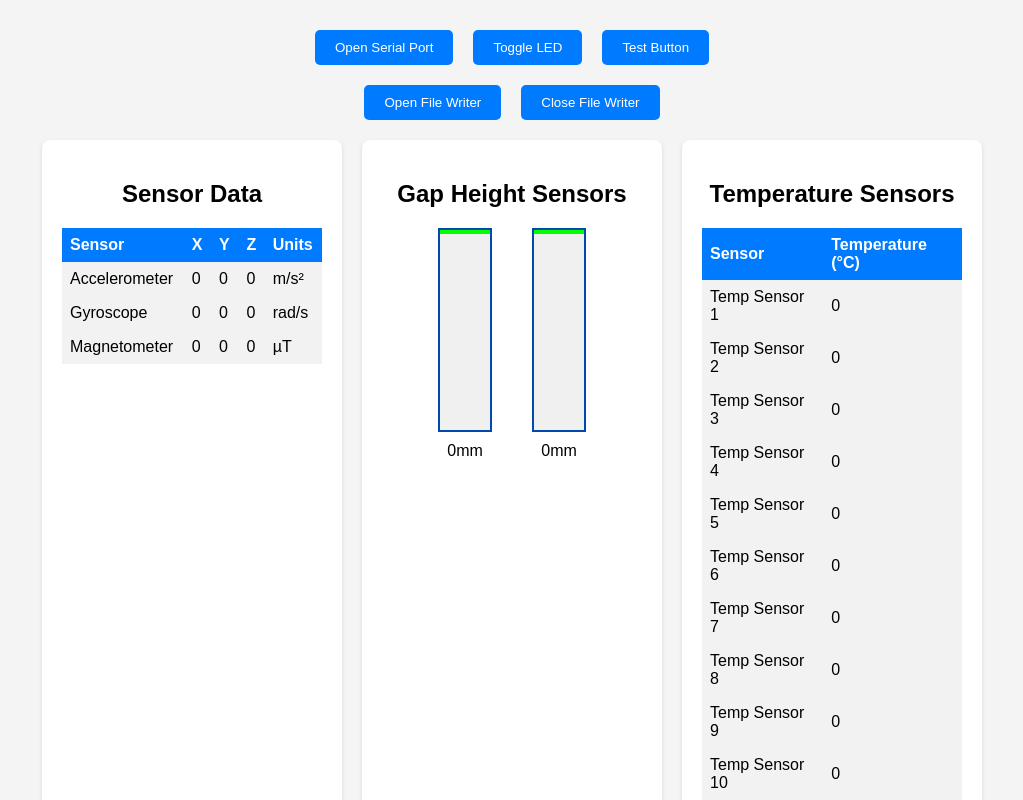
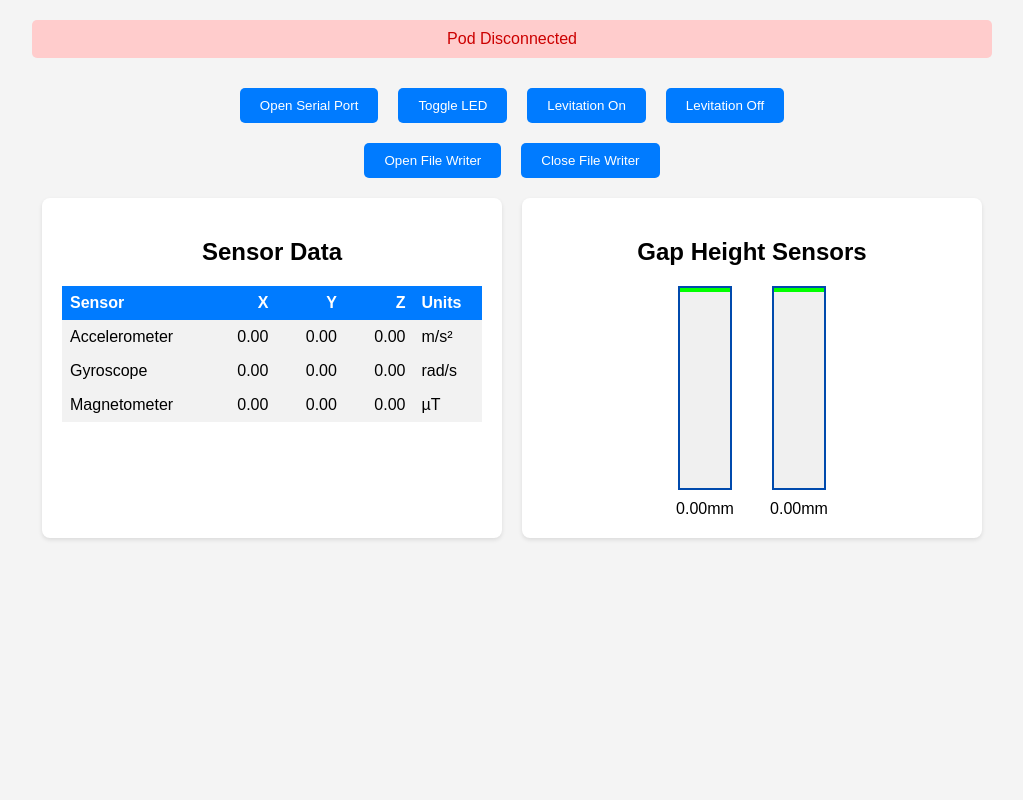
Before and after one commit to nikhilsaravanan/GUI-Docker-Test, a React (Create React App) app in the folder guad-gui/: page / in a window 1280 px wide. Shown: the top 800 px of the page, without its empty margins (128-1151 px from the left). Built offline with nearby package versions, Linux system fonts and the light colour scheme.

Commit message:
Everything Working for Lev Integration
This is the code that was in the video we filmed 2/19/2023

```diff
--- a/guad-gui/src/App.css
+++ b/guad-gui/src/App.css
@@ -119,6 +119,24 @@ tr:nth-child(even) {
   position: absolute;
 }
 
+/* Add this to your CSS file */
+.numeric-column {
+  min-width: 40px;
+  /* Adjust as needed */
+  text-align: right;
+  /* Aligns numeric data to the right */
+}
+
+.disconnected-banner {
+  background-color: #ffcccc;
+  color: #cc0000;
+  padding: 10px;
+  text-align: center;
+  margin-bottom: 20px;
+  border-radius: 5px;
+}
+
+
 /* Responsive adjustments */
 @media (max-width: 768px) {
   .sensors-container {
--- a/guad-gui/src/App.js
+++ b/guad-gui/src/App.js
@@ -5,10 +5,10 @@ import './App.css';
 const initialState = {
   tempSensors: Array(10).fill(0),
   distanceSensors: Array(10).fill(0),
-  accelerometer: { x: 0, y: 0, z: 0 },
-  magnetometer: { x: 0, y: 0, z: 0 },
-  gyroscope: { x: 0, y: 0, z: 0 },
-  gapHeightSensors: Array(2).fill(0),
+  accelerometer: { x: 0.00, y: 0.00, z: 0.00 },
+  magnetometer: { x: 0.00, y: 0.00, z: 0.00 },
+  gyroscope: { x: 0.00, y: 0.00, z: 0.00 },
+  gapHeightSensors: Array(2).fill(0.00),
 };
 
 const sensorReducer = (state, action) => {
@@ -35,6 +35,7 @@ function App() {
   const [reader, setReader] = useState(null);
   const [displayedData, dispatch] = useReducer(sensorReducer, initialState);
   const [bufferedData, setBufferedData] = useState([]);
+  const [podConnected, setPodConnected] = useState(false);
   const dataProcessingInterval = 1000; // Interval for processing buffered data
 
   // Modular approach for processing different sensor data packets
@@ -73,16 +74,22 @@ function App() {
     // Future packet types and their handler functions will be added here
   };
 
-  // Utility function to extract sensor values from a data string
+    // Utility function to extract sensor values from a data string
   const extractSensorValues = (dataString) => {
-    const sensorRegex = /[\d]+/g; // Matches any number of digits
+    // This regex matches both integer and floating-point numbers
+    const sensorRegex = /-?\d+(\.\d+)?/g;
     const matches = dataString.match(sensorRegex);
-    return matches ? matches.map(Number) : [];
+    return matches ? matches.map(parseFloat) : [];
   };
 
-  // Main function to process the incoming serial data
   const processSerialData = (dataString) => {
     console.log("Processing data string:", dataString);
+
+    if (dataString.trim() === "lost") {
+      setPodConnected(false);
+    } else {
+      setPodConnected(true);
+    }
 
     // Dynamically identify and process different sensor packets
     Object.keys(packetHandlers).forEach((key) => {
@@ -93,7 +100,7 @@ function App() {
     });
   };
 
-  // Function to open the serial port
+
   const openSerialPort = async () => {
     if (port) {
       console.log("Serial port is already opened");
@@ -106,10 +113,15 @@ function App() {
       setPort(tempPort);
       console.log("Serial port opened");
       readSerialData(); // Start reading after opening the port
+      // Optionally set podConnected to true here if you want immediate feedback
+      // setPodConnected(true);
     } catch (error) {
       console.error("Failed to open serial port:", error);
+      // Consider setting podConnected to false here to indicate failure to connect
+      setPodConnected(false);
     }
   };
+
 
   // Function to read data from the serial port
   const readSerialData = async () => {
@@ -178,6 +190,24 @@ function App() {
     }
   };
 
+  const sendCommand = useCallback(async (command) => {
+    if (!port || !port.writable) {
+      console.log("Port is not open or writable");
+      return;
+    }
+
+    try {
+      console.log(`Sending command: ${command}`);
+      const writer = port.writable.getWriter();
+      const data = new TextEncoder().encode(`${command}\n`);
+      await writer.write(data);
+      writer.releaseLock();
+      // await writeDataToFile(data);
+    } catch (error) {
+      console.error("Error sending command:", error);
+    }
+  }, [port]); // Dependency array includes `port` since the function uses it
+
   // Effect to process buffered data at regular intervals
   useEffect(() => {
     const processDataInterval = setInterval(() => {
@@ -205,12 +235,25 @@ function App() {
     };
   }, [port]);
 
+  function formatNumberWithSign(number) {
+    // Ensure the number has exactly two decimal places
+    const fixedNumber = number.toFixed(2);
+    // Prepend a plus sign for positive numbers
+    return number >= 0 ? `+${fixedNumber}` : fixedNumber;
+  }
+
   return (
     <div className="App">
       <div className="container">
+      {!podConnected && (
+        <div className="disconnected-banner">
+          Pod Disconnected
+        </div>
+      )}
         <button onClick={openSerialPort}>Open Serial Port</button>
         <button onClick={toggleLED}>Toggle LED</button>
-        <button onClick={() => console.log('Test button clicked')}>Test Button</button>
+        <button onClick={() => sendCommand('1')}>Levitation On</button>
+        <button onClick={() => sendCommand('0')}>Levitation Off</button>
         <FileWriter data={displayedData} />
 
         <div className="sensors-container">
@@ -221,33 +264,33 @@ function App() {
               <thead>
                 <tr>
                   <th>Sensor</th>
-                  <th>X</th>
-                  <th>Y</th>
-                  <th>Z</th>
+                  <th className="numeric-column">X</th>
+                  <th className="numeric-column">Y</th>
+                  <th className="numeric-column">Z</th>
                   <th>Units</th>
                 </tr>
               </thead>
               <tbody>
               <tr>
                 <td>Accelerometer</td>
-                <td>{displayedData.accelerometer.x}</td>
-                <td>{displayedData.accelerometer.y}</td>
-                <td>{displayedData.accelerometer.z}</td>
+                <td className="numeric-column">{displayedData.accelerometer.x.toFixed(2)}</td>
+                <td className="numeric-column">{displayedData.accelerometer.y.toFixed(2)}</td>
+                <td className="numeric-column">{displayedData.accelerometer.z.toFixed(2)}</td>
                 <td>m/s²</td>
               </tr>
               <tr>
                 <td>Gyroscope</td>
-                <td>{displayedData.gyroscope.x}</td>
-                <td>{displayedData.gyroscope.y}</td>
-                <td>{displayedData.gyroscope.z}</td>
+                <td className="numeric-column">{displayedData.gyroscope.x.toFixed(2)}</td>
+                <td className="numeric-column">{displayedData.gyroscope.y.toFixed(2)}</td>
+                <td className="numeric-column">{displayedData.gyroscope.z.toFixed(2)}</td>
                 <td>rad/s</td>
               </tr>
               {/* Optionally, add Magnetometer data in similar fashion if needed */}
               <tr>
                 <td>Magnetometer</td>
-                <td>{displayedData.magnetometer.x}</td>
-                <td>{displayedData.magnetometer.y}</td>
-                <td>{displayedData.magnetometer.z}</td>
+                <td className="numeric-column">{displayedData.magnetometer.x.toFixed(2)}</td>
+                <td className="numeric-column">{displayedData.magnetometer.y.toFixed(2)}</td>
+                <td className="numeric-column">{displayedData.magnetometer.z.toFixed(2)}</td>
                 <td>µT</td>
               </tr>
               </tbody>
@@ -265,7 +308,7 @@ function App() {
                     <div
                       className="movingBar"
                       style={{
-                        top: `${((gapHeight / 20)) * 100}%`, // Invert movement
+                        top: `${(Math.min(gapHeight, 20) / 20 * 100)}%`, // Invert movement
                         transition: 'top 0.3s ease', // Smooth transition for the movement
                         backgroundColor: gapHeight < 8 ? '#00FF00' :  // Green for 0-7
                            gapHeight < 13 ? '#FFFF00' : // Yellow for 8-12
@@ -273,13 +316,14 @@ function App() {
                       }}
                     ></div>
                   </div>
-                  <div className="valueIndicator">{gapHeight}mm</div>
+                  <div className="valueIndicator">
+                    {gapHeight.toFixed(2)}mm</div>
                 </div>
               ))}
             </div>
           </div>
 
-          <div className="sensor-data-section">
+          {/* <div className="sensor-data-section">
             <h2>Temperature Sensors</h2>
             <table>
               <thead>
@@ -317,7 +361,7 @@ function App() {
                 ))}
               </tbody>
             </table>
-          </div>
+          </div> */}
         </div>
       </div>
     </div>
--- a/guad-gui/src/components/FileWriter.js
+++ b/guad-gui/src/components/FileWriter.js
@@ -18,8 +18,14 @@ const FileWriter = ({ data }) => {
     if (!fileWriter || !data) return; // Exit if fileWriter or data is not available
 
     try {
-      // Convert data to a Blob object
-      const blob = new Blob([JSON.stringify(data)], { type: 'text/plain' });
+      // Get current time without date
+      const timestamp = new Date().toLocaleTimeString([], { hour: '2-digit', minute: '2-digit', second: '2-digit' });
+
+      // Combine timestamp with data
+      const content = `${timestamp}: ${JSON.stringify(data)}\n`;
+
+      // Convert content to a Blob object
+      const blob = new Blob([content], { type: 'text/plain' });
 
       // Write the Blob to the file
       await fileWriter.write(blob);
```
